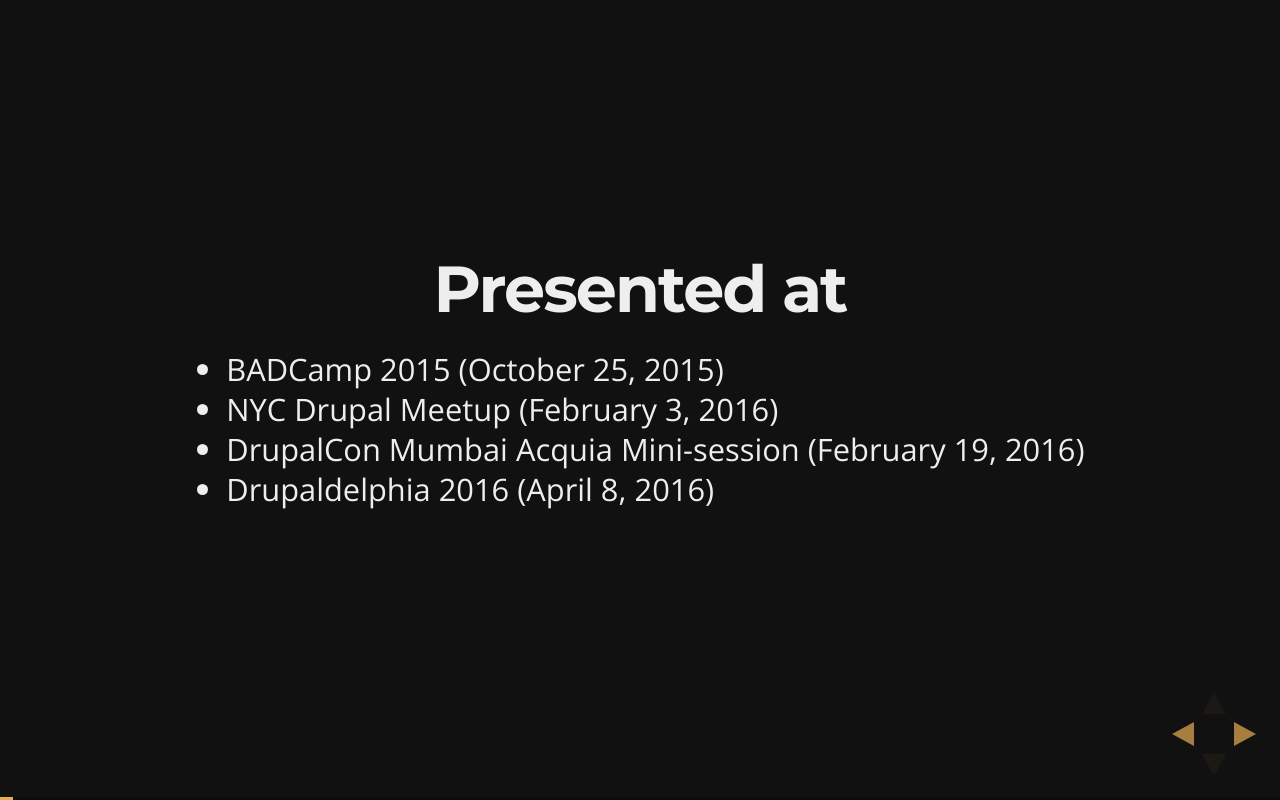
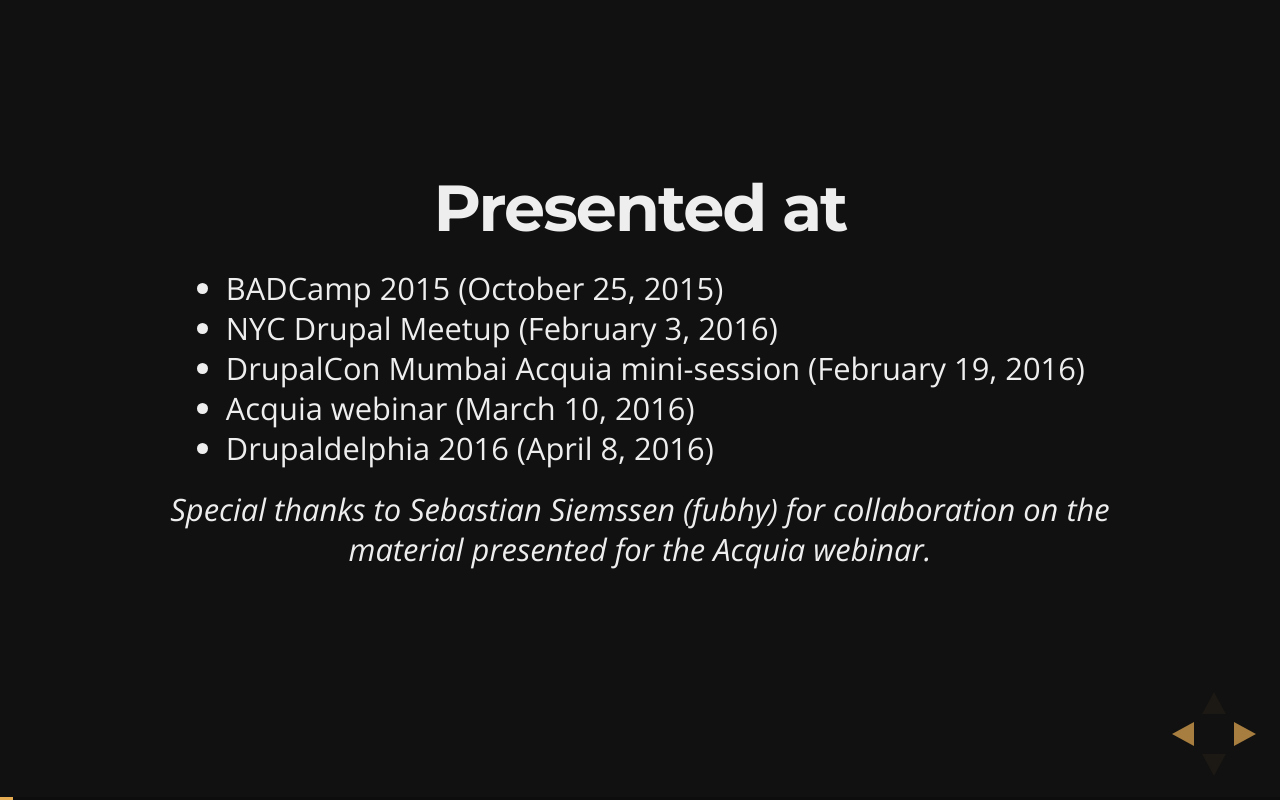
Before and after one commit to prestonso/intro-graphql, a website: page index.html in a window 1280 px wide. Both pictures are taken after a click on the button 1251 px from the left and 734 px from the top of the page. Drawn offline with nearby package versions, Linux system fonts and the light colour scheme.

Commit message:
Acknowledge fubhy's ample contributions to the webinar deck.

```diff
--- a/index.html
+++ b/index.html
@@ -53,9 +53,13 @@
 					<ul>
 						<li>BADCamp 2015 (October 25, 2015)</li>
 						<li>NYC Drupal Meetup (February 3, 2016)</li>
-						<li>DrupalCon Mumbai Acquia Mini-session (February 19, 2016)</li>
+						<li>DrupalCon Mumbai Acquia mini-session (February 19, 2016)</li>
+						<li>Acquia webinar (March 10, 2016)</li>
 						<li>Drupaldelphia 2016 (April 8, 2016)</li>
 					</ul>
+					<p>
+						<em>Special thanks to Sebastian Siemssen (fubhy) for collaboration on the material presented for the Acquia webinar.</em>
+					</p>
 				</section>
 
 				<section>
```
